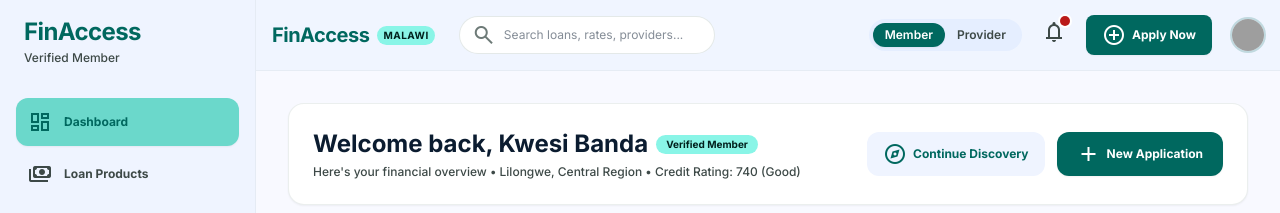
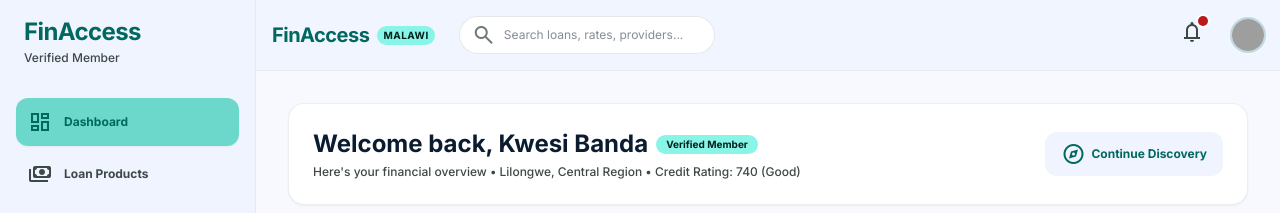
Before and after one commit to SAMIEKP/SmartFin, a React (Vite) app: page / in a window 1280 px wide. Both pictures are taken after a click on the button "Member Portal". Shown: the top 213 px of the page. Built offline with nearby package versions, Linux system fonts and the light colour scheme; grey boxes are pictures that could not be loaded.

Commit message:
removed apply now and provider buttons from navbar

```diff
--- a/src/components/Navbar.tsx
+++ b/src/components/Navbar.tsx
@@ -86,32 +86,6 @@ export const Navbar: React.FC<NavbarProps> = ({
 
       {/* Right Controls */}
       <div className="flex items-center gap-3">
-        {/* Role toggle badge if available */}
-        {onSwitchRole && (
-          <div className="hidden sm:flex bg-[#e5eeff] p-1 rounded-full text-xs font-semibold">
-            <button
-              onClick={() => onSwitchRole('user')}
-              className={`px-3 py-1 rounded-full transition-all ${
-                role === 'user'
-                  ? 'bg-[#00685f] text-white shadow-xs'
-                  : 'text-[#3d4947] hover:text-[#00685f]'
-              }`}
-            >
-              Member
-            </button>
-            <button
-              onClick={() => onSwitchRole('provider')}
-              className={`px-3 py-1 rounded-full transition-all ${
-                role === 'provider'
-                  ? 'bg-[#00685f] text-white shadow-xs'
-                  : 'text-[#3d4947] hover:text-[#00685f]'
-              }`}
-            >
-              Provider
-            </button>
-          </div>
-        )}
-
         {/* Notifications Icon Dropdown */}
         <div className="relative">
           <button
@@ -149,15 +123,6 @@ export const Navbar: React.FC<NavbarProps> = ({
           )}
         </div>
 
-        {/* Apply Now Primary CTA */}
-        <button
-          onClick={onOpenApplyModal}
-          className="flex items-center gap-1.5 px-4 py-2 bg-[#00685f] hover:bg-[#008378] text-white text-xs font-bold rounded-lg shadow-xs transition-all active:scale-95 cursor-pointer"
-        >
-          <span className="material-symbols-outlined text-base">add_circle</span>
-          <span>Apply Now</span>
-        </button>
-
         {/* Profile Avatar / Login CTA */}
         {role === 'guest' ? (
           <button
--- a/src/views/UserDashboardView.tsx
+++ b/src/views/UserDashboardView.tsx
@@ -50,14 +50,6 @@ export const UserDashboardView: React.FC<UserDashboardViewProps> = ({
           >
             <span className="material-symbols-outlined text-base">explore</span>
             <span>Continue Discovery</span>
-          </button>
-
-          <button
-            onClick={onOpenApplyModal}
-            className="px-5 py-2.5 bg-[#00685f] hover:bg-[#008378] text-white font-bold text-xs rounded-xl shadow-xs transition-colors flex items-center gap-1.5 cursor-pointer"
-          >
-            <span className="material-symbols-outlined text-base">add</span>
-            <span>New Application</span>
           </button>
         </div>
       </div>
@@ -274,21 +266,15 @@ export const UserDashboardView: React.FC<UserDashboardViewProps> = ({
                     </div>
                   </div>
 
-                  <div className="flex items-center gap-2 pt-2 border-t border-gray-100">
+                  <div className="pt-2 border-t border-gray-100">
                     <button
                       onClick={() => {
                         onSelectProduct(p);
                         onNavigate('product-details');
                       }}
-                      className="flex-1 py-2 bg-white text-[#00685f] font-bold text-xs rounded-xl border border-[#00685f]/30 hover:bg-[#f4fffc] transition-colors cursor-pointer text-center"
+                      className="w-full py-2 bg-white text-[#00685f] font-bold text-xs rounded-xl border border-[#00685f]/30 hover:bg-[#f4fffc] transition-colors cursor-pointer text-center"
                     >
                       View Details
-                    </button>
-                    <button
-                      onClick={onOpenApplyModal}
-                      className="flex-1 py-2 bg-[#00685f] hover:bg-[#008378] text-white font-bold text-xs rounded-xl transition-colors cursor-pointer text-center shadow-xs"
-                    >
-                      Apply
                     </button>
                   </div>
                 </div>
```
